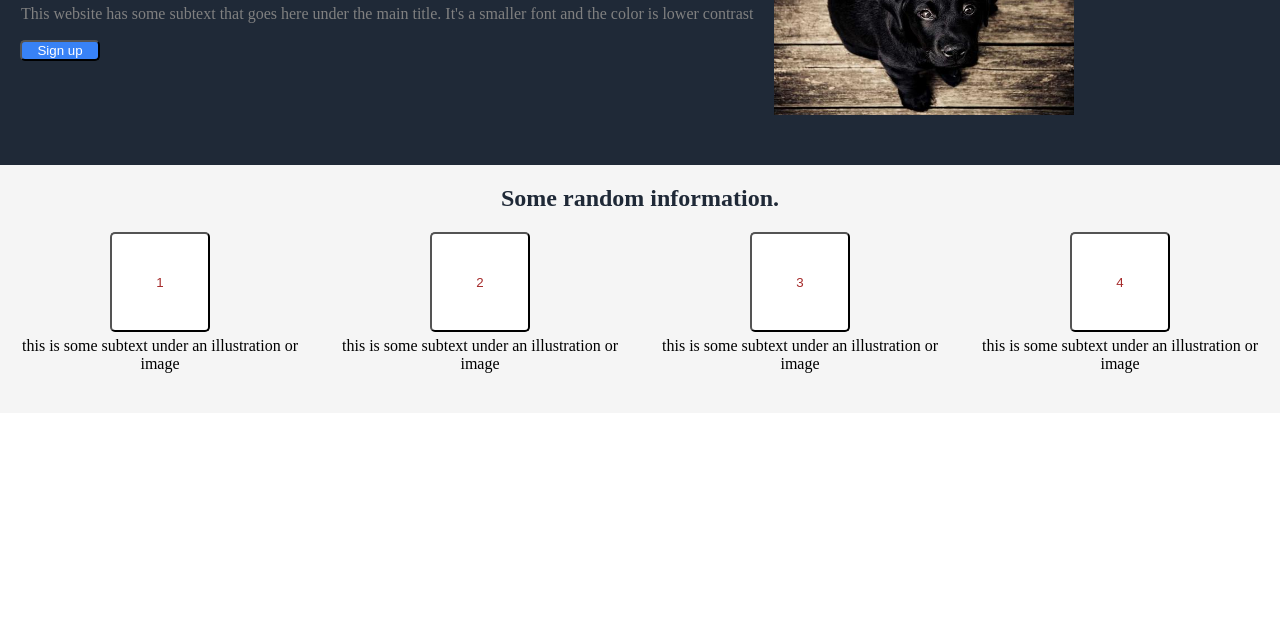
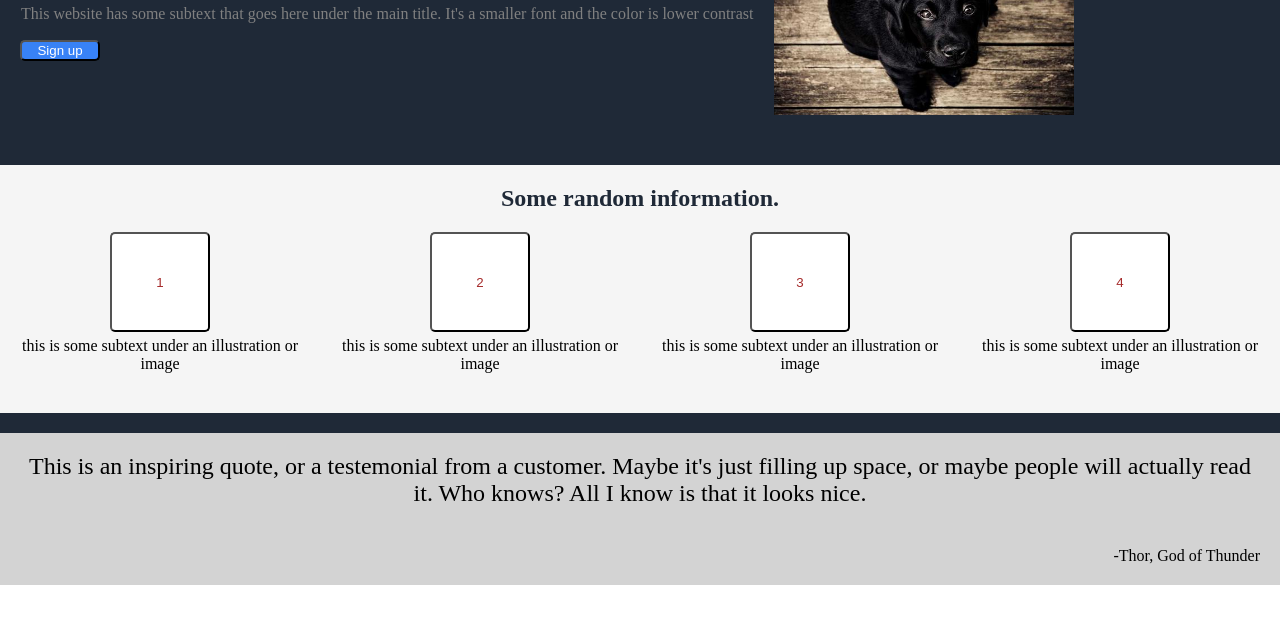
Before and after one commit to aidankhatana/odin-webpage, a plain HTML site: page index.html in a window 1280 px wide. Shown: the part 178-800 px from the top of the page. Drawn offline with Linux system fonts and the light colour scheme.

Commit message:
finish website

```diff
--- a/index.html
+++ b/index.html
@@ -47,5 +47,11 @@
             </div>
         </div>
     </div>
+    <div class="three">
+        <h2>
+            This is an inspiring quote, or a testemonial from a customer. Maybe it's just filling up space, or maybe people will actually read it. Who knows? All I know is that it looks nice.
+        </h2>
+        <div class="cite">-Thor, God of Thunder</div>
+    </div>
 </body>
 </html>
--- a/style.css
+++ b/style.css
@@ -79,3 +79,21 @@ p {
     padding: 5px;
     padding-bottom: 40px;
 }
+
+.three{
+    background-color: lightgray;
+    text-align: center;
+    margin: 0;
+}
+h2{
+    text-emphasis: none;
+    font-size: 24px;
+    padding: 20px;
+    padding-bottom: 0;
+    font-weight: 100;
+}
+.cite{
+    padding-top: 0;
+    text-align: right;
+    padding: 20px;
+}
```
